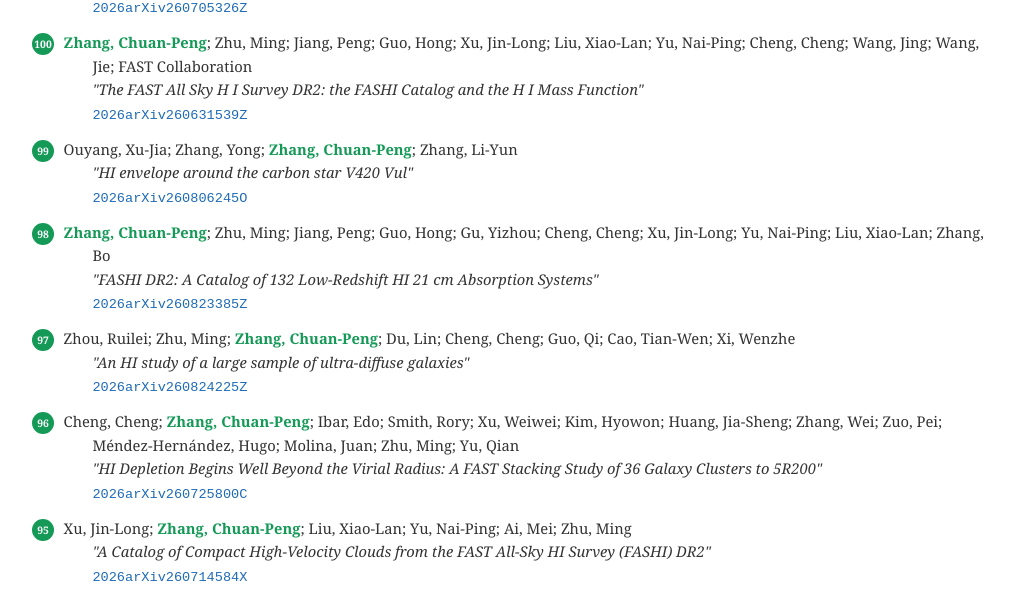
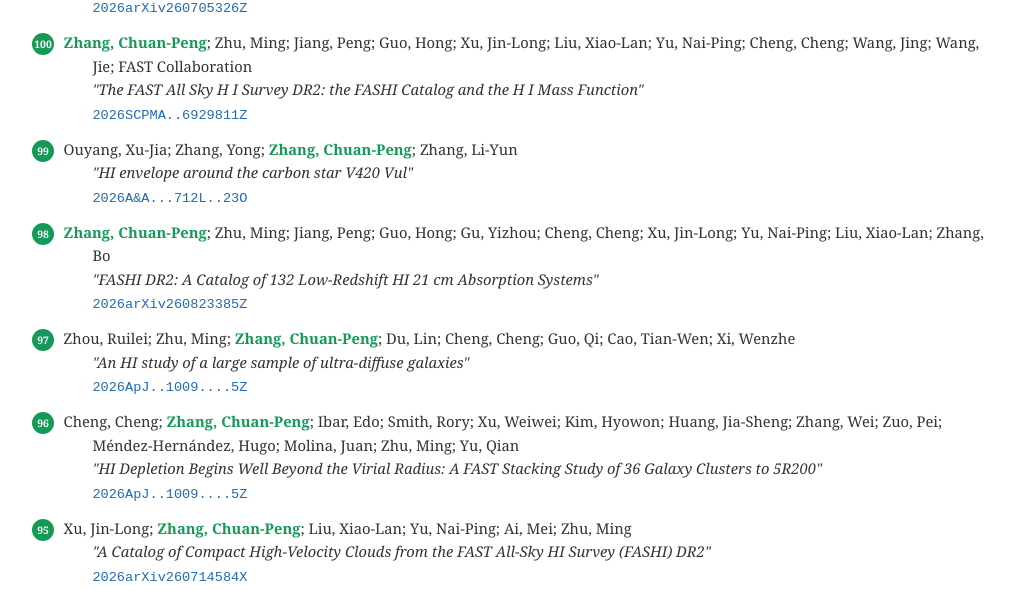
Before and after one commit to zcp521/zcp521.github.io, a Jekyll site: the page built from pub.md, in a window 1280 px wide and 900 px high, scrolled down 1294 px. Shown: the part 152-742 px from the top of the window, without its empty margins (124-1154 px from the left). Built offline with Jekyll 4.4.1, drawn with Linux system fonts in a browser that asks for light colours; some of the changed text lies outside the part shown.

Commit message:
Update pub.md

```diff
--- a/pub.md
+++ b/pub.md
@@ -189,7 +189,7 @@
   <span class="pub-item">
     <span class="authors"><strong>Zhang, Chuan-Peng</strong>; Zhu, Ming; Jiang, Peng; Guo, Hong; Xu, Jin-Long; Liu, Xiao-Lan; Yu, Nai-Ping; Cheng, Cheng; Wang, Jing; Wang, Jie; FAST Collaboration</span><br>
     <span class="title">"The FAST All Sky H I Survey DR2: the FASHI Catalog and the H I Mass Function"</span><br>
-    <span class="ref"><a href="https://ui.adsabs.harvard.edu/abs/2026arXiv260631539Z/abstract" target="_blank">2026arXiv260631539Z</a></span>
+    <span class="ref"><a href="https://ui.adsabs.harvard.edu/abs/2026SCPMA..6929811Z/abstract" target="_blank">2026SCPMA..6929811Z</a></span>
   </span>
 </div>
 
@@ -246,16 +246,16 @@
     <span class="pub-item">
       <span class="authors"><strong>Zhang, Chuan-Peng</strong>; Zhu, Ming; Jiang, Peng; Guo, Hong; Xu, Jin-Long; Liu, Xiao-Lan; Yu, Nai-Ping; Cheng, Cheng; Wang, Jing; Wang, Jie; FAST Collaboration</span><br>
       <span class="title">"The FAST All Sky H I Survey DR2: the FASHI Catalog and the H I Mass Function"</span><br>
-      <span class="ref"><a href="https://ui.adsabs.harvard.edu/abs/2026arXiv260631539Z/abstract" target="_blank">2026arXiv260631539Z</a></span>
+      <span class="ref"><a href="https://ui.adsabs.harvard.edu/abs/2026SCPMA..6929811Z/abstract" target="_blank">2026SCPMA..6929811Z</a></span>
     </span>
   </div>
 
 
-<!-- 99 --><div class="pub-item-wrapper"> <span class="pub-number">99</span> <span class="pub-item"> <span class="authors">Ouyang, Xu-Jia; Zhang, Yong; <strong>Zhang, Chuan-Peng</strong>; Zhang, Li-Yun</span><br> <span class="title">"HI envelope around the carbon star V420 Vul"</span><br> <span class="ref"><a href="https://ui.adsabs.harvard.edu/abs/2026arXiv260806245O/abstract" target="_blank">2026arXiv260806245O</a></span> </span> </div>
+<!-- 99 --><div class="pub-item-wrapper"> <span class="pub-number">99</span> <span class="pub-item"> <span class="authors">Ouyang, Xu-Jia; Zhang, Yong; <strong>Zhang, Chuan-Peng</strong>; Zhang, Li-Yun</span><br> <span class="title">"HI envelope around the carbon star V420 Vul"</span><br> <span class="ref"><a href="https://ui.adsabs.harvard.edu/abs/2026A&A...712L..23O/abstract" target="_blank">2026A&A...712L..23O</a></span> </span> </div>
 
 <!-- 98 --><div class="pub-item-wrapper"> <span class="pub-number">98</span> <span class="pub-item"> <span class="authors"><strong>Zhang, Chuan-Peng</strong>; Zhu, Ming; Jiang, Peng; Guo, Hong; Gu, Yizhou; Cheng, Cheng; Xu, Jin-Long; Yu, Nai-Ping; Liu, Xiao-Lan; Zhang, Bo</span><br> <span class="title">"FASHI DR2: A Catalog of 132 Low-Redshift HI 21 cm Absorption Systems"</span><br> <span class="ref"><a href="https://ui.adsabs.harvard.edu/abs/2026arXiv260823385Z/abstract" target="_blank">2026arXiv260823385Z</a></span> </span> </div>
 
-<!-- 97 --><div class="pub-item-wrapper"> <span class="pub-number">97</span> <span class="pub-item"> <span class="authors">Zhou, Ruilei; Zhu, Ming; <strong>Zhang, Chuan-Peng</strong>; Du, Lin; Cheng, Cheng; Guo, Qi; Cao, Tian-Wen; Xi, Wenzhe</span><br> <span class="title">"An HI study of a large sample of ultra-diffuse galaxies"</span><br> <span class="ref"><a href="https://ui.adsabs.harvard.edu/abs/2026arXiv260824225Z/abstract" target="_blank">2026arXiv260824225Z</a></span> </span> </div>
+<!-- 97 --><div class="pub-item-wrapper"> <span class="pub-number">97</span> <span class="pub-item"> <span class="authors">Zhou, Ruilei; Zhu, Ming; <strong>Zhang, Chuan-Peng</strong>; Du, Lin; Cheng, Cheng; Guo, Qi; Cao, Tian-Wen; Xi, Wenzhe</span><br> <span class="title">"An HI study of a large sample of ultra-diffuse galaxies"</span><br> <span class="ref"><a href="https://ui.adsabs.harvard.edu/abs/2026ApJ..1009....5Z/abstract" target="_blank">2026ApJ..1009....5Z</a></span> </span> </div>
 
 
 <!-- 96 -->
@@ -264,7 +264,7 @@
   <span class="pub-item">
     <span class="authors">Cheng, Cheng; <strong>Zhang, Chuan-Peng</strong>; Ibar, Edo; Smith, Rory; Xu, Weiwei; Kim, Hyowon; Huang, Jia-Sheng; Zhang, Wei; Zuo, Pei; Méndez-Hernández, Hugo; Molina, Juan; Zhu, Ming; Yu, Qian</span><br>
     <span class="title">"HI Depletion Begins Well Beyond the Virial Radius: A FAST Stacking Study of 36 Galaxy Clusters to 5R200"</span><br>
-    <span class="ref"><a href="https://ui.adsabs.harvard.edu/abs/2026arXiv260725800C/abstract" target="_blank">2026arXiv260725800C</a></span>
+    <span class="ref"><a href="https://ui.adsabs.harvard.edu/abs/2026ApJ..1009....5Z/abstract" target="_blank">2026ApJ..1009....5Z</a></span>
   </span>
 </div>
 
```
